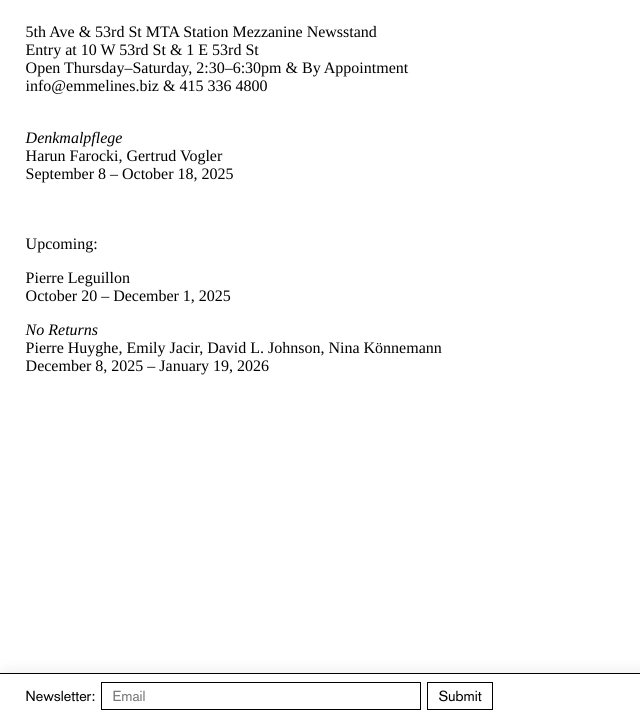
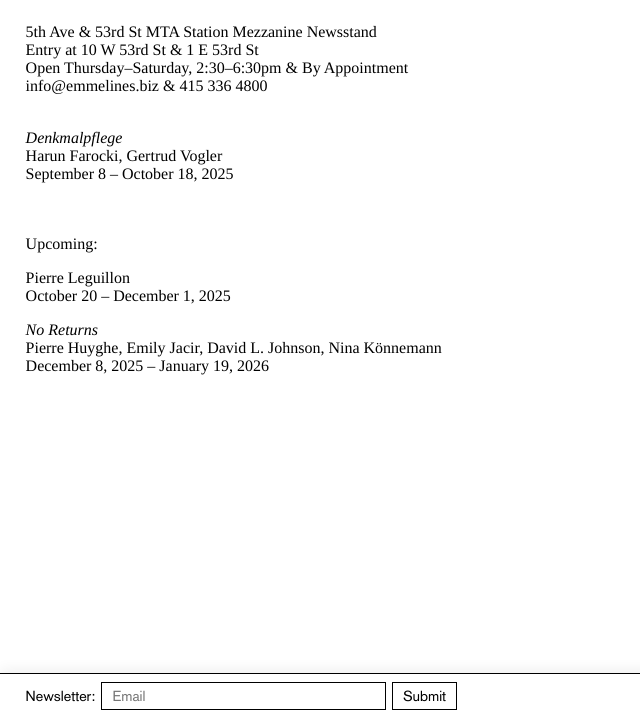
Before and after one commit to williamwiebe/emmelines, a plain HTML site: page index.html in a window 1280 px wide. Shown: the part 82-800 px from the top of the page, without its empty margins (0-640 px from the left). Drawn offline with Linux system fonts and the light colour scheme.

Commit message:
three layout

```diff
--- a/main.css
+++ b/main.css
@@ -112,13 +112,17 @@ footer.newsletter {
   }
 }
 
-/* Grid: label | input | button  (input has a sensible cap) */
+/* Keep label | input | button on ONE line always */
 footer.newsletter form {
   display: grid;
-  grid-template-columns: max-content minmax(18ch, 36ch) max-content;
+  /* label | input | button
+     - middle track can shrink to 0 on tiny screens (no wrap)
+     - but it’s capped so it won’t stretch across the world on desktop
+  */
+  grid-template-columns: max-content minmax(0, clamp(18ch, 40vw, 32ch)) max-content;
   grid-template-areas: "label input button";
   column-gap: 6px;
-  align-items: stretch; /* ⇦ all cells same height */
+  align-items: stretch;
   min-height: var(--row-h);
 }
 
```
